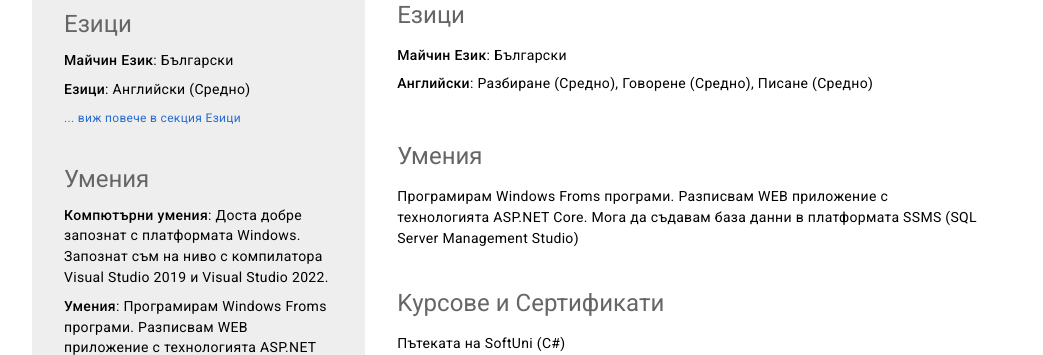
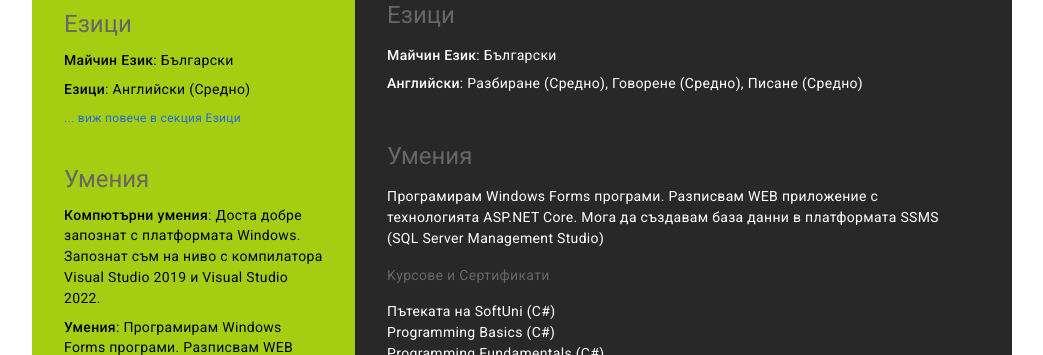
Before and after one commit to Tony1Sosa/CV, a plain HTML site: page index.html in a window 1280 px wide. Shown: the part 597-952 px from the top of the page, without its empty margins (118-1161 px from the left). Drawn offline with Linux system fonts and the light colour scheme.

Commit message:
Update index.html

```diff
--- a/index.html
+++ b/index.html
@@ -39,11 +39,11 @@
 <body>
 <div class="page">
 
-<div class="cv-preview">
+    <div class="cv-preview" style="background-color: #282828; color: white;">
 
     <h4 class="mobile-name pb-16">Костадин  Георгиев  Димитров </h4>
 
-    <div class="contacts p-32">
+    <div class="contacts p-32" style="background-color: #a5ce13; color: black;">
 
             <div class="pb-16">
             <img src="snimka.jpg" border=0>
@@ -95,7 +95,7 @@
 
                     <div class="item">
             <label>Умения</label>:
-                    Програмирам Windows Froms програми. Разписвам WEB приложение с технологията ASP.NET Core. Мога да съдавам база данни в ...                </div>
+            Програмирам Windows Forms програми. Разписвам WEB приложение с технологията ASP.NET Core. Мога да създавам база данни в ...     </div>
                             <div class="item">
                 <a href="#skills-details" class="small-text">... виж повече в секция Умения</a>
             </div>
@@ -163,8 +163,7 @@
 
             <h5 id="skills-details" class="pt-16 pb-16 color-gray-3">Умения</h5>
     <div class="body2 pb-24">
-                Програмирам Windows Froms програми. Разписвам WEB приложение с технологията ASP.NET Core. Мога да съдавам база данни в платформата SSMS (SQL Server Management Studio)             </div>
-
+        Програмирам Windows Forms програми. Разписвам WEB приложение с технологията ASP.NET Core. Мога да създавам база данни в платформата SSMS (SQL Server Management Studio)
             <h5 class="pt-16 pb-16 color-gray-3">Kурсове и Сертификати</h5>
     <div class="body2 pb-24">
         Пътеката на SoftUni (C#) <br />
```
Lines whose indentation alone changed are shown as unchanged.
